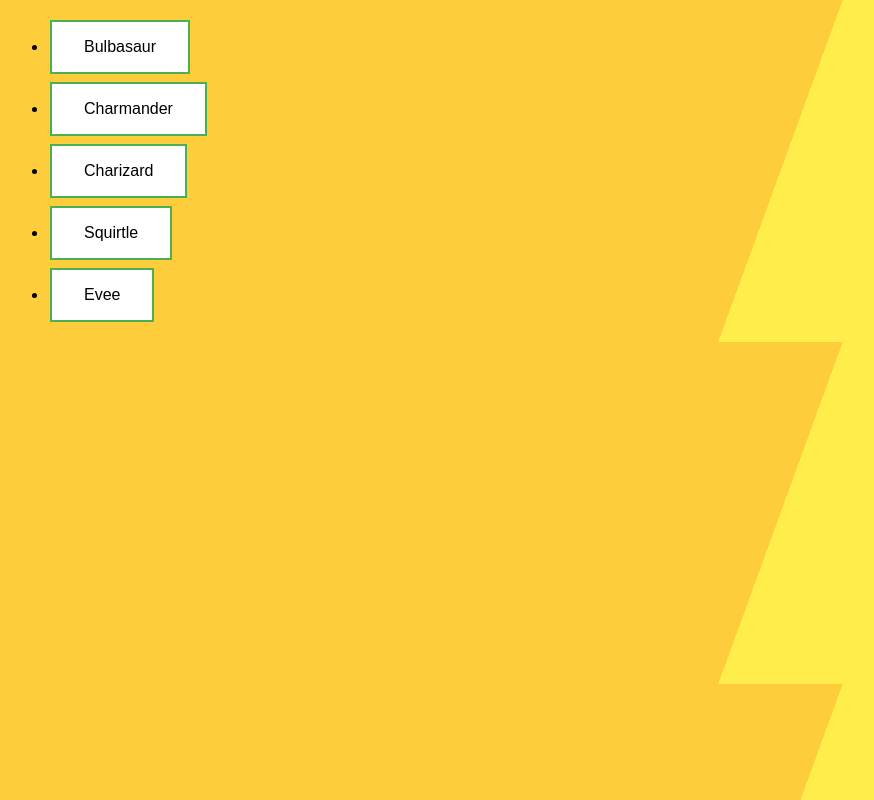
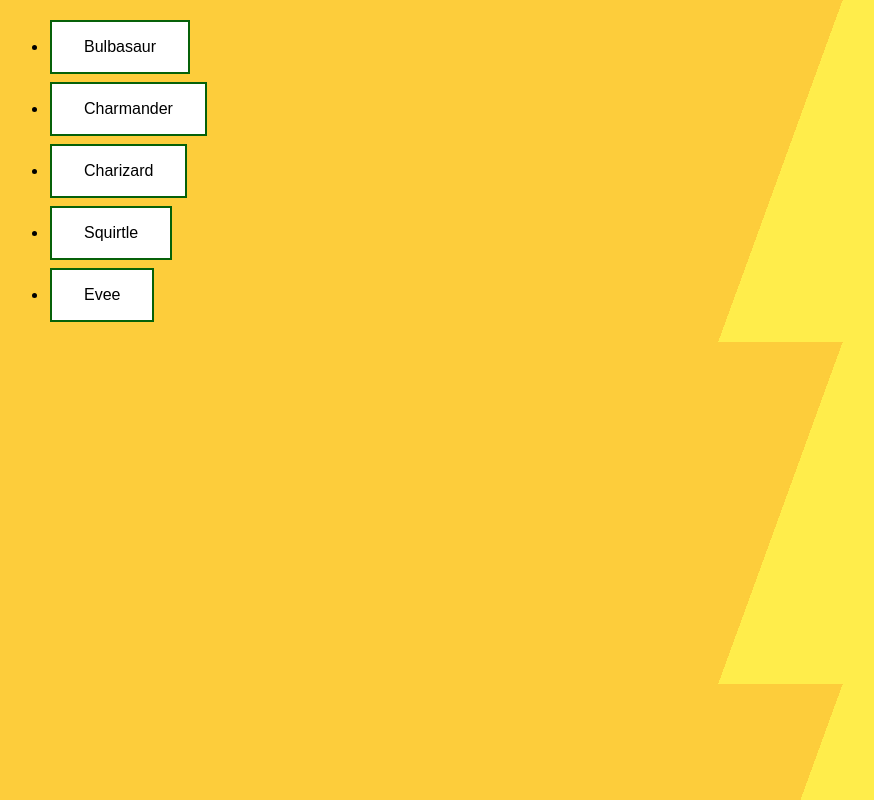
Before and after one commit to JoshDeCuir/pokemon-app, a plain HTML site: page index.html in a window 1280 px wide. Shown: the whole page, without its empty margins (0-874 px from the left). Drawn offline with Linux system fonts and the light colour scheme.

Commit message:
Update styles.css

```diff
--- a/CSS/styles.css
+++ b/CSS/styles.css
@@ -3,7 +3,7 @@ body{
 
 }
 .button-class{
-    background-color: #4caf50;
+    background-color: #066109;
     border: none;
     color: white;
     padding: 16px 32px;
@@ -16,5 +16,5 @@ body{
     cursor: pointer;
     background-color: white;
     color: black;
-    border: 2px solid #4caf50;
+    border: 2px solid #066109;
 }
```
